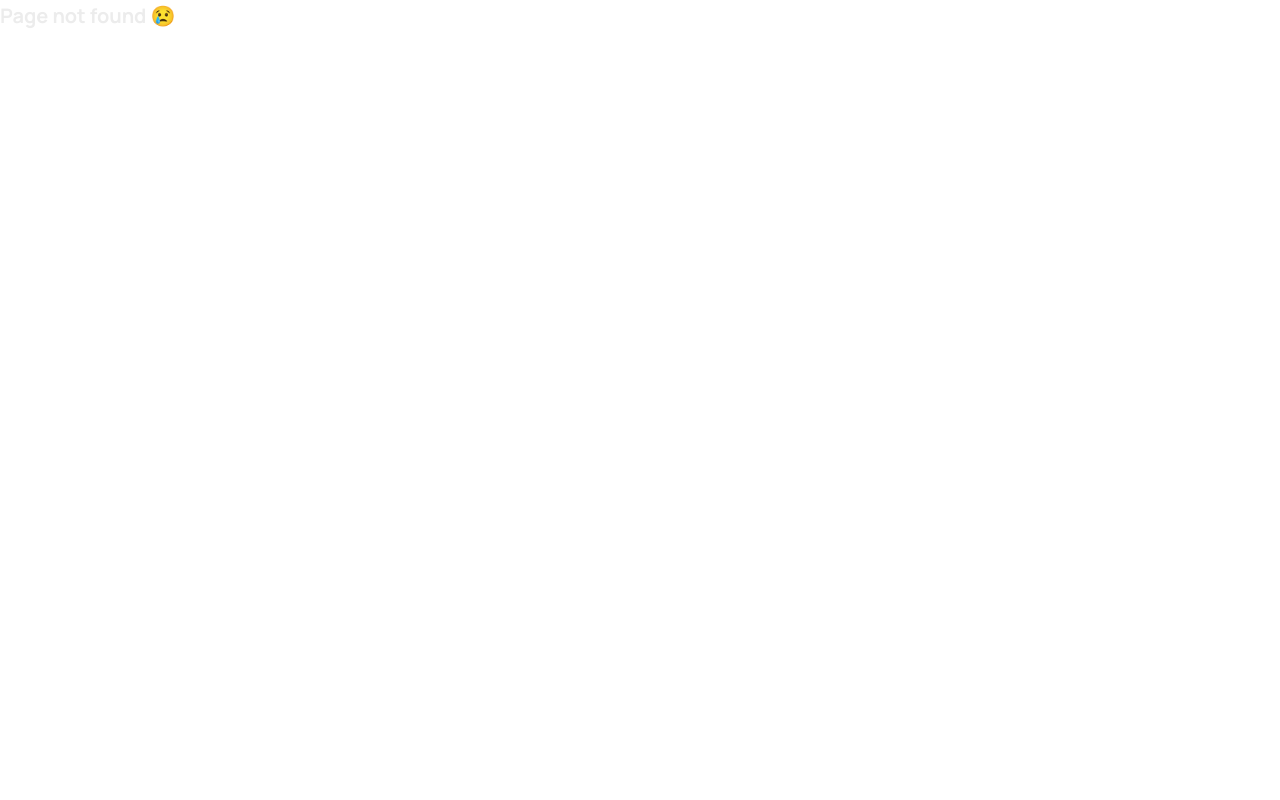
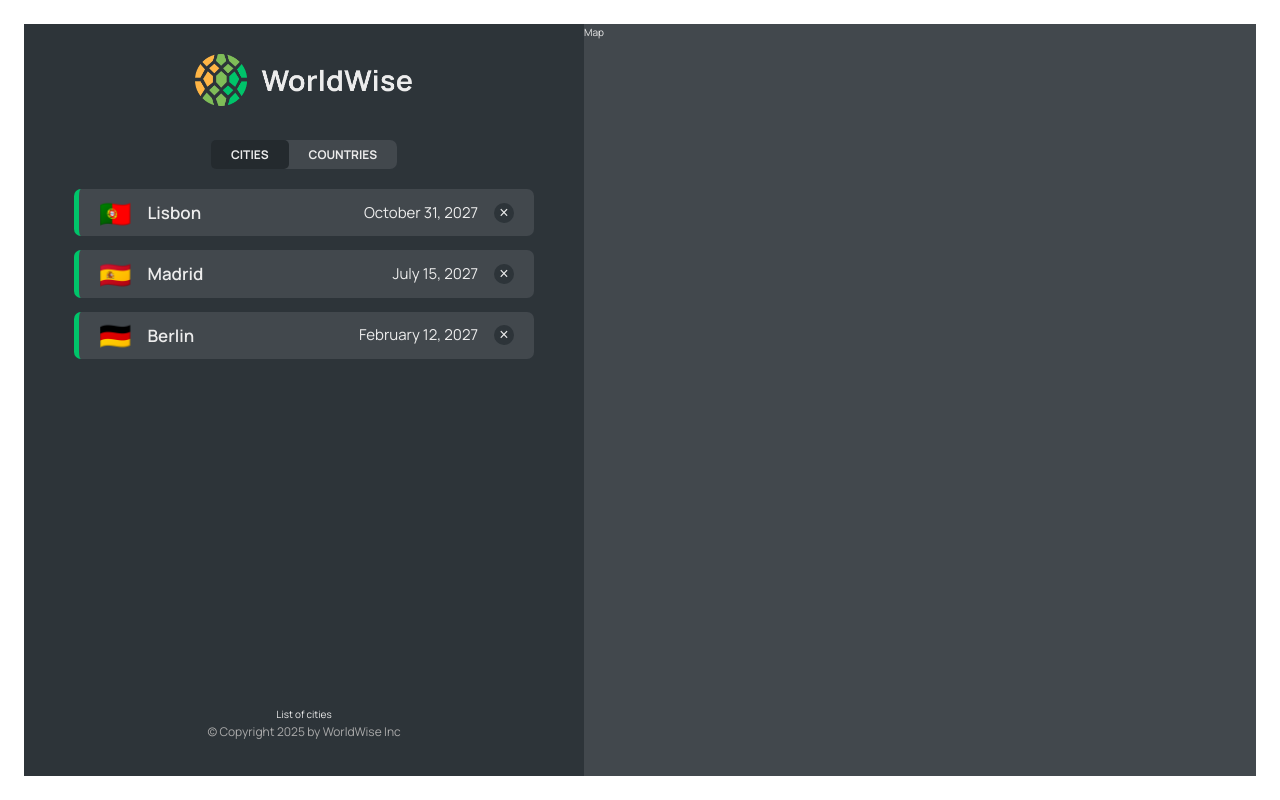
Before and after one commit to Khaanh/WordWise, a React (Vite) app: page /app/cities in a window 1280 px wide. Before the commit this address had no page. Built offline with nearby package versions, Linux system fonts and the light colour scheme; data requests are answered from the project's data file.

Commit message:
feat: add json-server and some components

```diff
--- a/package.json
+++ b/package.json
@@ -7,9 +7,11 @@
 		"dev": "vite",
 		"build": "vite build",
 		"lint": "eslint . --ext js,jsx --report-unused-disable-directives --max-warnings 0",
-    "preview": "vite preview"
+		"preview": "vite preview",
+		"server": "json-server --watch data/cities.json --port 8000 delay 500"
 	},
 	"dependencies": {
+		"json-server": "^1.0.0-beta.3",
 		"react": "^18.2.0",
 		"react-dom": "^18.2.0",
 		"react-router-dom": "^6.30.0"
--- a/src/App.jsx
+++ b/src/App.jsx
@@ -5,8 +5,32 @@
 import AppLayout from "./pages/AppLayout";
 import PageNotFound from "./pages/PageNotFound";
 import Login from "./pages/Login";
+import CityList from "./components/CityList";
+import { useEffect, useState } from "react";
+
+const BASE_URL = "http://localhost:8000";
 
 export default function App() {
+	const [cities, setCities] = useState([]);
+	const [isLoading, setIsLoading] = useState(false);
+
+	useEffect(function () {
+		async function fetchCities() {
+			try {
+				setIsLoading(true);
+				const res = await fetch(`${BASE_URL}/cities`);
+				const data = await res.json();
+
+				setCities(data);
+			} catch {
+				alert("There was an error loading data...");
+			} finally {
+				setIsLoading(false);
+			}
+		}
+		fetchCities();
+	}, []);
+
 	return (
 		<BrowserRouter>
 			<Routes>
@@ -14,7 +38,15 @@
 				<Route path="product" element={<Product />} />
 				<Route path="pricing" element={<Pricing />} />
 				<Route path="login" element={<Login />} />
-				<Route path="app" element={<AppLayout />} />
+				<Route path="app" element={<AppLayout />}>
+					<Route index element={<p>Default</p>} />
+					<Route
+						path="cities"
+						element={<CityList cities={cities} isLoading={isLoading} />}
+					/>
+					<Route path="countries" element={<p>Countries</p>} />
+					<Route path="form" element={<p>Form</p>} />
+				</Route>
 				<Route path="*" element={<PageNotFound />} />
 			</Routes>
 		</BrowserRouter>
--- a/src/components/AppNav.jsx
+++ b/src/components/AppNav.jsx
@@ -1,5 +1,17 @@
+import { NavLink } from "react-router-dom";
 import styles from "./AppNav.module.css";
 
 export default function AppNav() {
-	return <div className={styles.nav}>App Navigation</div>;
+	return (
+		<div className={styles.nav}>
+			<ul>
+				<li>
+					<NavLink to="cities">Cities</NavLink>
+				</li>
+				<li>
+					<NavLink to="countries">Countries</NavLink>
+				</li>
+			</ul>
+		</div>
+	);
 }
--- /dev/null
+++ b/src/components/CityItem.jsx
@@ -0,0 +1,22 @@
+import styles from "./CityItem.module.css";
+
+const formatDate = (date) =>
+	new Intl.DateTimeFormat("en", {
+		day: "numeric",
+		month: "long",
+		year: "numeric",
+	}).format(new Date(date));
+
+export default function CityItem({ city }) {
+	const { cityName, emoji, date } = city;
+
+	return (
+		<li className={styles.cityItem}>
+			<span className={styles.emoji}>{emoji}</span>
+			<h3 className={styles.name}>{cityName}</h3>
+			<time className={styles.date}>{formatDate(date)}</time>
+
+			<button className={styles.deleteBtn}>&times;</button>
+		</li>
+	);
+}
--- /dev/null
+++ b/src/components/CityList.jsx
@@ -0,0 +1,21 @@
+import CityItem from "./CityItem";
+import styles from "./CityList.module.css";
+import Message from "./Message";
+import Spinner from "./Spinner";
+
+export default function CityList({ cities, isLoading }) {
+	if (isLoading) return <Spinner />;
+
+	if (!cities.length)
+		return (
+			<Message message="add your first city by clicking on a city on the map" />
+		);
+
+	return (
+		<ul className={styles.cityList}>
+			{cities.map((city) => (
+				<CityItem city={city} key={city.id} />
+			))}
+		</ul>
+	);
+}
--- a/src/components/Message.jsx
+++ b/src/components/Message.jsx
@@ -1,11 +1,9 @@
 import styles from "./Message.module.css";
 
-function Message({ message }) {
-  return (
-    <p className={styles.message}>
-      <span role="img">👋</span> {message}
-    </p>
-  );
+export default function Message({ message }) {
+	return (
+		<p className={styles.message}>
+			<span role="img">👋</span> {message}
+		</p>
+	);
 }
-
-export default Message;
--- a/src/components/Sidebar.jsx
+++ b/src/components/Sidebar.jsx
@@ -1,3 +1,4 @@
+import { Outlet } from "react-router-dom";
 import AppNav from "./AppNav";
 import Logo from "./Logo";
 import styles from "./Sidebar.module.css";
@@ -8,6 +9,8 @@
 			<Logo />
 			<AppNav />
 
+			<Outlet />
+
 			<p>List of cities</p>
 			<footer className={styles.footer}>
 				<p className={styles.copyright}>
--- a/src/components/Spinner.jsx
+++ b/src/components/Spinner.jsx
@@ -1,11 +1,9 @@
 import styles from "./Spinner.module.css";
 
-function Spinner() {
-  return (
-    <div className={styles.spinnerContainer}>
-      <div className={styles.spinner}></div>
-    </div>
-  );
+export default function Spinner() {
+	return (
+		<div className={styles.spinnerContainer}>
+			<div className={styles.spinner}></div>
+		</div>
+	);
 }
-
-export default Spinner;
```
Also changed, not shown: 1 other file (tests, documents, lock files or other folders). Lines whose indentation alone changed are shown as unchanged.
